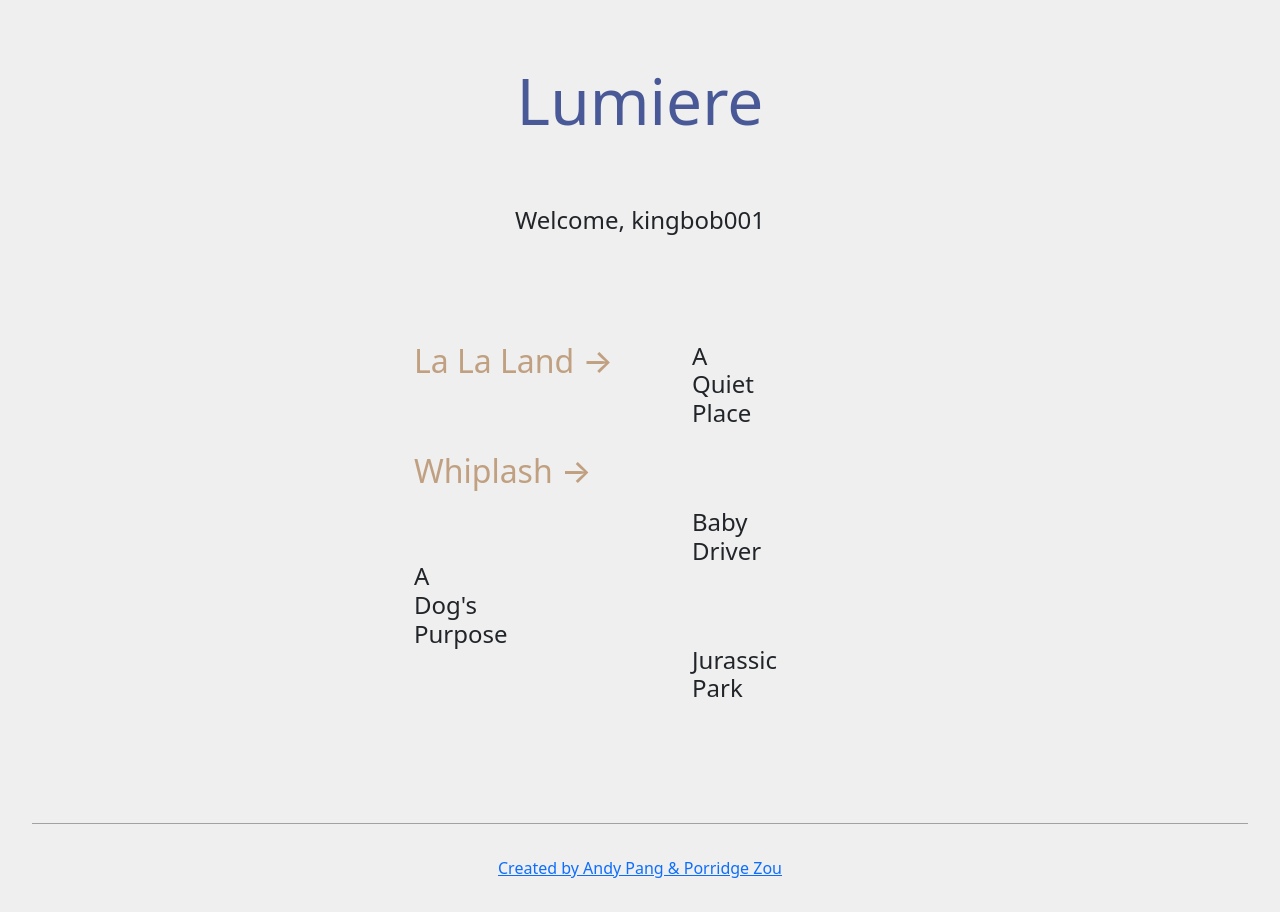
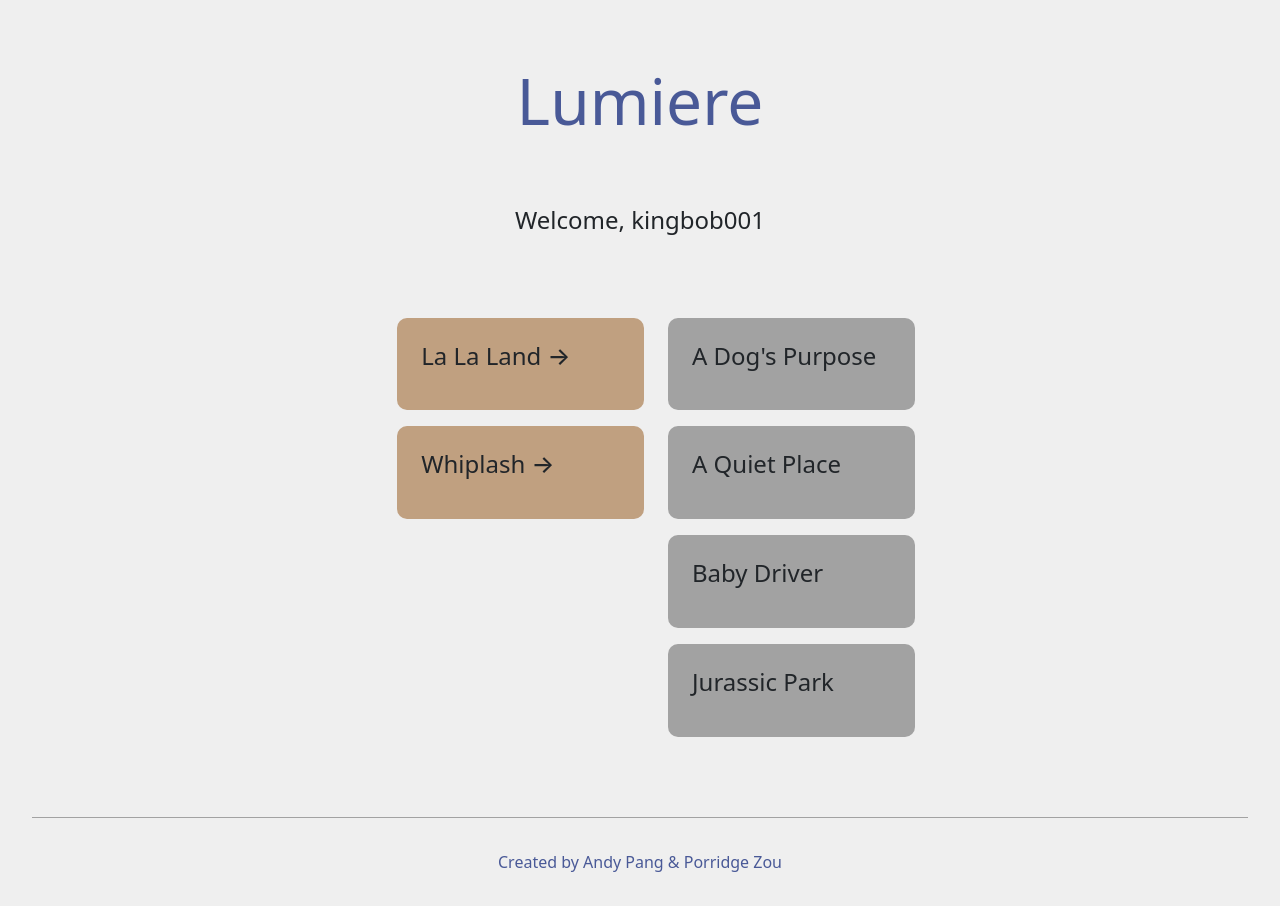
Before and after one commit to andypang1010/Lumiere_Web, a Next.js app in the folder lumiere/: page / in a window 1280 px wide. Built offline with nearby package versions, Linux system fonts and the light colour scheme.

Commit message:
Change layout

```diff
--- a/lumiere/pages/index.tsx
+++ b/lumiere/pages/index.tsx
@@ -24,21 +24,22 @@
 
         <div className={styles.grid}></div>
         <div className='row'>
-    <div className='col-lg-6'>
+          <div className='col-lg-6 gx-7'>
              <div className={styles.watchedCard}>
                <h2>La La Land &rarr;</h2>
              </div>
 
-
              <div className={styles.watchedCard}>
                <h2>Whiplash &rarr;</h2>
              </div>
+          </div>
 
+          <div className='col-lg-6 gx-7'>
              <div className={styles.card}>
                <h2>A Dog&#39;s Purpose</h2>
-          </div></div>
+             </div>
 
-          <div className='col-lg-6'>
+
           <div className={styles.card}>
             <h2>A Quiet Place</h2>
           </div>
--- a/lumiere/styles/Home.module.css
+++ b/lumiere/styles/Home.module.css
@@ -27,6 +27,8 @@
   justify-content: center;
   align-items: center;
   flex-grow: 1;
+  color: #495997;
+  text-decoration: none;
 }
 
 .title {
@@ -59,19 +61,20 @@
   margin: 1rem;
   padding: 1.5rem;
   text-align: left;
+  background-color: #a2a2a2;
   color: inherit;
   text-decoration: none;
   border-radius: 10px;
   border-color: #a2a2a2;
   transition: color 0.15s ease, border-color 0.15s ease;
-  width: 30%;
+  width: 100%;
 }
 
 .watchedCard {
   margin: 1rem;
   padding: 1.5rem;
   text-align: left;
-  color: #C0A080;
+  background-color: #C0A080;
   text-decoration: none;
   border-radius: 10px;
   border-color: #C0A080;
@@ -82,11 +85,16 @@
 .card:hover,
 .card:focus,
 .card:active {
-  color: #C0A080;
-  border-color: #C0A080;
+  background-color: #6c6c6c;
+  border-color: #6c6c6c;
 }
 
 .card h2 {
+  margin: 0 0 1rem 0;
+  font-size: 1.5rem;
+}
+
+.watchedCard h2 {
   margin: 0 0 1rem 0;
   font-size: 1.5rem;
 }
```
Also changed, not shown: 1 other file (tests, documents, lock files or other folders). Lines whose indentation alone changed are shown as unchanged.
